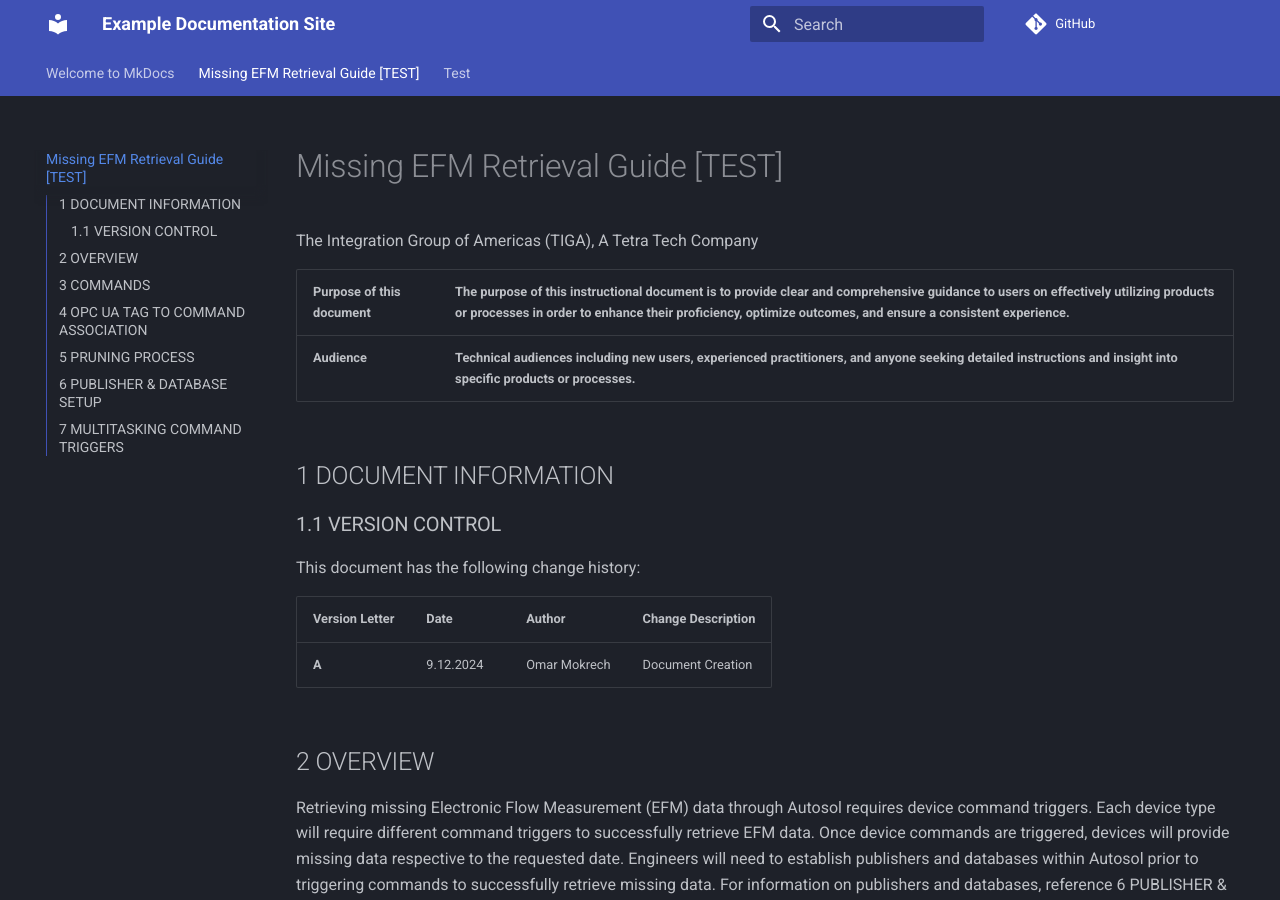
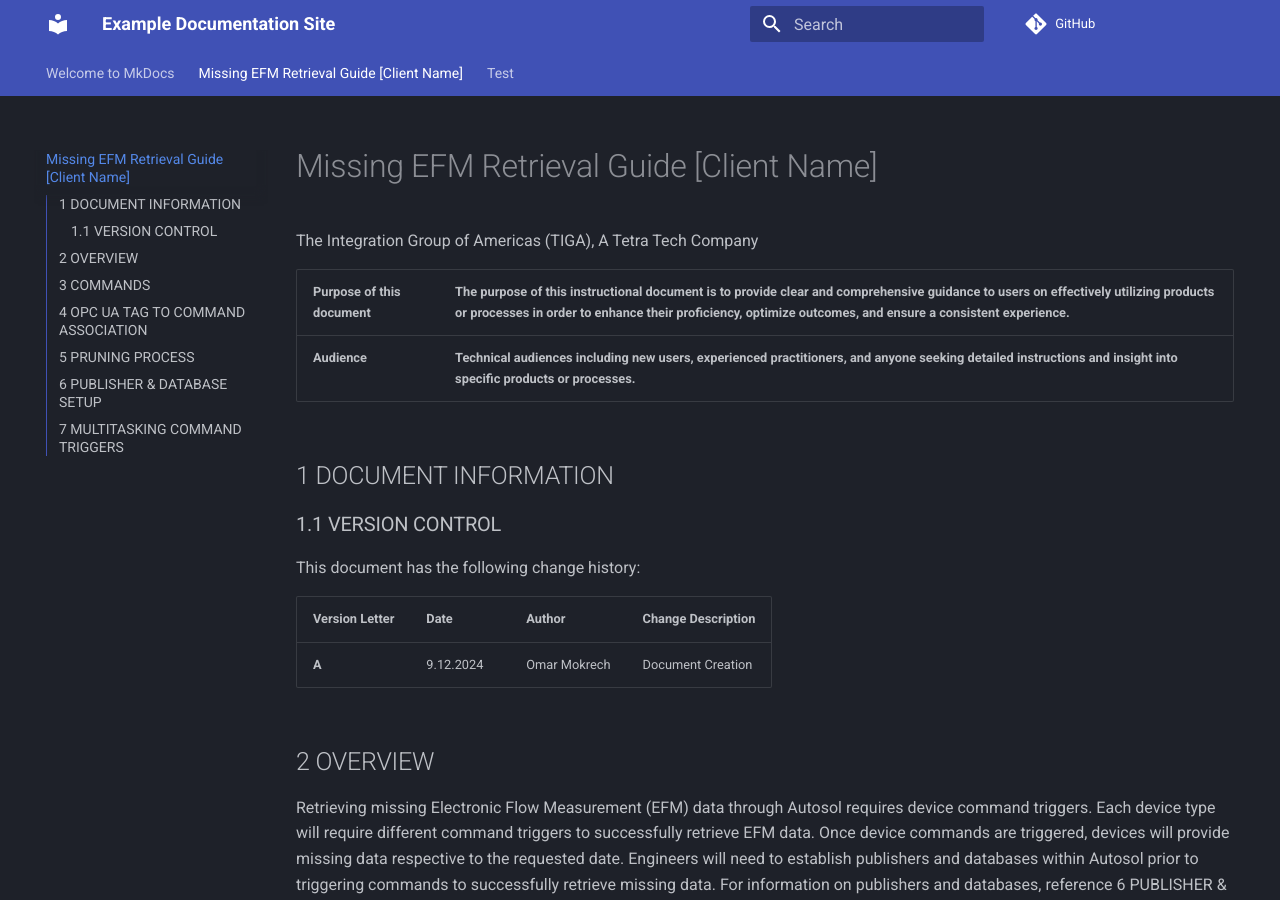
Before and after one commit to Mokrecho1/MkDocs_Test, an MkDocs documentation site: the page built from docs/112, TIGA, Missing EFM Retrieval Guide.md, in a window 1280 px wide and 900 px high. Built offline with MkDocs 1.6.1 and Material for MkDocs 9.7.7, drawn with Linux system fonts in a browser that asks for light colours; comment, search, counter and statistics services are not loaded.

Commit message:
Update 112, TIGA, Missing EFM Retrieval Guide.md
Updated Documentation per client request

```diff
--- a/docs/112, TIGA, Missing EFM Retrieval Guide.md
+++ b/docs/112, TIGA, Missing EFM Retrieval Guide.md
@@ -1,4 +1,4 @@
-# Missing EFM Retrieval Guide [TEST]
+# Missing EFM Retrieval Guide [Client Name]
 
 The Integration Group of Americas (TIGA), A Tetra Tech Company
 
```
